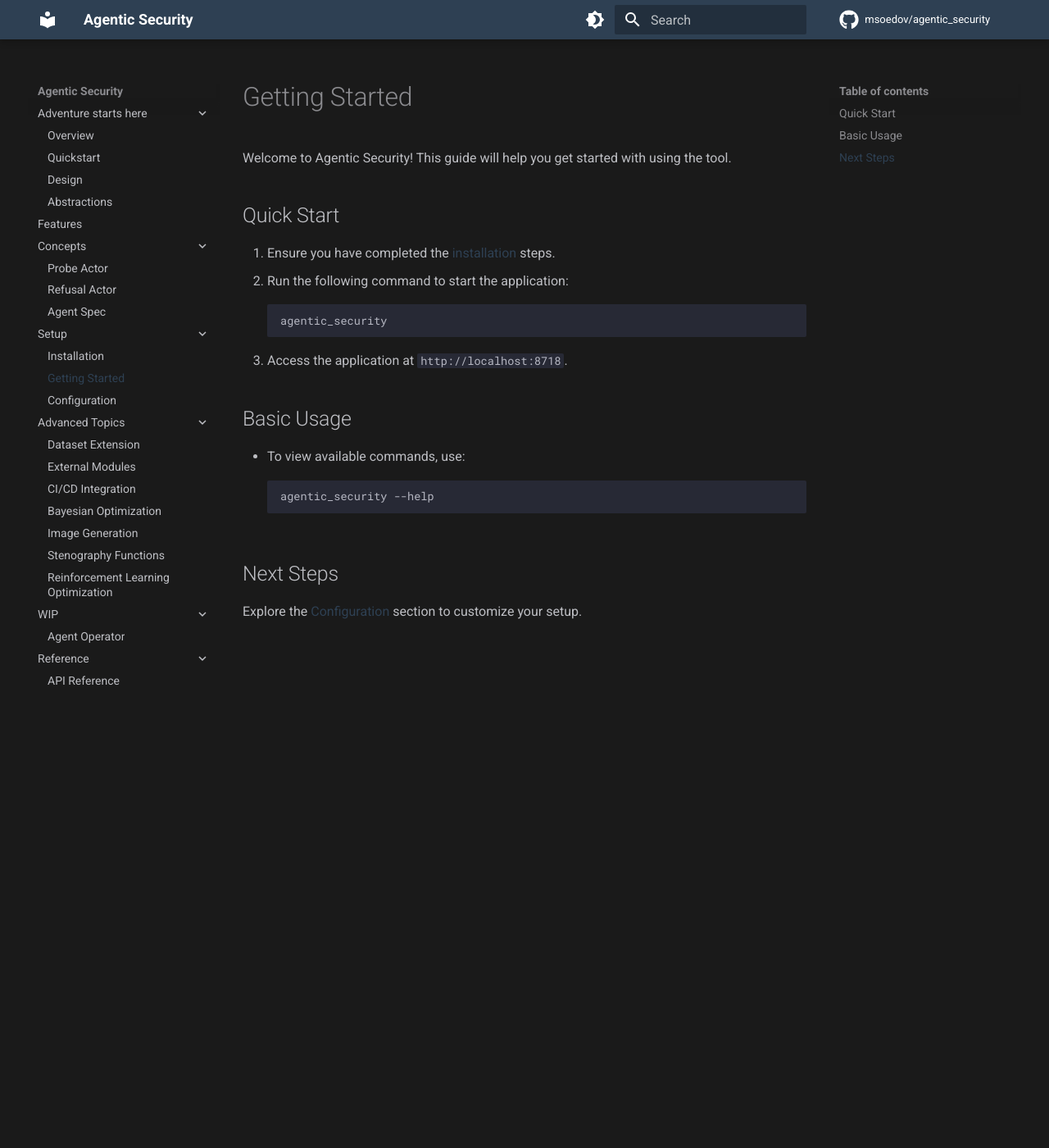
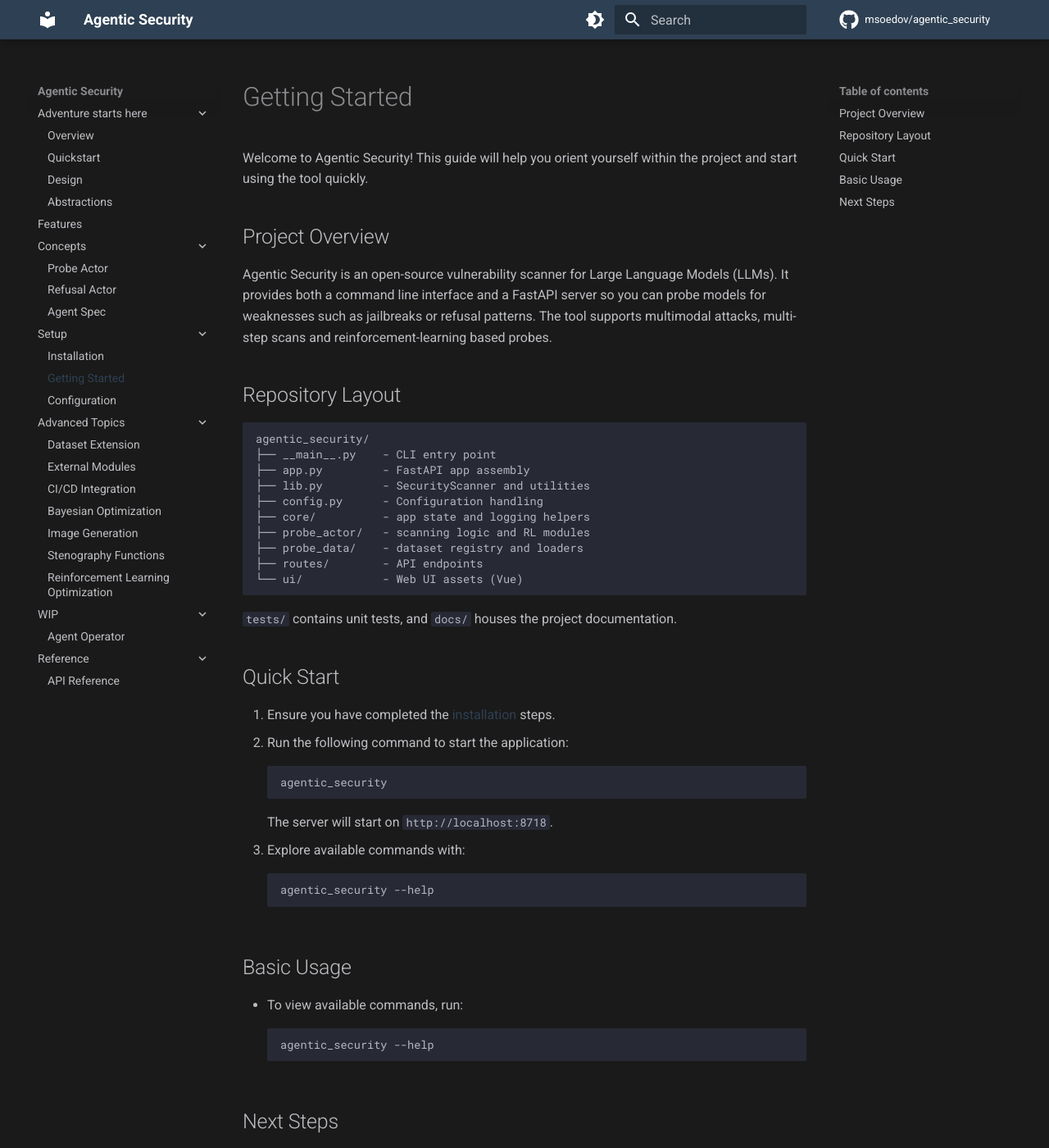
Before and after one commit to msoedov/agentic_security, an MkDocs documentation site: the page built from docs/getting_started.md, in a window 1280 px wide and 1400 px high. Shown: the whole window at 82% size. Built offline with MkDocs 1.6.1 and Material for MkDocs 9.7.7, drawn with Linux system fonts in a browser that asks for light colours; comment, search, counter and statistics services are not loaded; some of the changed text lies outside the part shown.

Commit message:
Refine getting started guide

````diff
--- a/docs/getting_started.md
+++ b/docs/getting_started.md
@@ -1,23 +1,54 @@
 # Getting Started
 
-Welcome to Agentic Security! This guide will help you get started with using the tool.
+Welcome to Agentic Security! This guide will help you orient yourself within the project and start using the tool quickly.
+
+## Project Overview
+
+Agentic Security is an open-source vulnerability scanner for Large Language Models (LLMs). It provides both a command line interface and a FastAPI server so you can probe models for weaknesses such as jailbreaks or refusal patterns. The tool supports multimodal attacks, multi-step scans and reinforcement-learning based probes.
+
+## Repository Layout
+
+```
+agentic_security/
+├── __main__.py    - CLI entry point
+├── app.py         - FastAPI app assembly
+├── lib.py         - SecurityScanner and utilities
+├── config.py      - Configuration handling
+├── core/          - app state and logging helpers
+├── probe_actor/   - scanning logic and RL modules
+├── probe_data/    - dataset registry and loaders
+├── routes/        - API endpoints
+└── ui/            - Web UI assets (Vue)
+```
+
+`tests/` contains unit tests, and `docs/` houses the project documentation.
 
 ## Quick Start
 
 1. Ensure you have completed the [installation](installation.md) steps.
-1. Run the following command to start the application:
+2. Run the following command to start the application:
    ```bash
    agentic_security
    ```
-1. Access the application at `http://localhost:8718`.
+   The server will start on `http://localhost:8718`.
+3. Explore available commands with:
+   ```bash
+   agentic_security --help
+   ```
 
 ## Basic Usage
 
-- To view available commands, use:
+- To view available commands, run:
   ```bash
   agentic_security --help
   ```
 
 ## Next Steps
 
-Explore the [Configuration](configuration.md) section to customize your setup.
+- Review the [Quickstart Guide](quickstart.md) for a fast setup walkthrough.
+- Check [http_spec.md](http_spec.md) to learn how LLM endpoints are described.
+- Browse the `probe_actor` and `probe_data` modules to understand how scanning works and how datasets are loaded.
+- Explore the [Configuration](configuration.md) section to customize your setup.
+- Run the tests in `tests/` to verify your environment once dependencies are installed.
+
+This guide should give you a solid foundation for exploring and extending Agentic Security. For more details, see the rest of the documentation.
````
